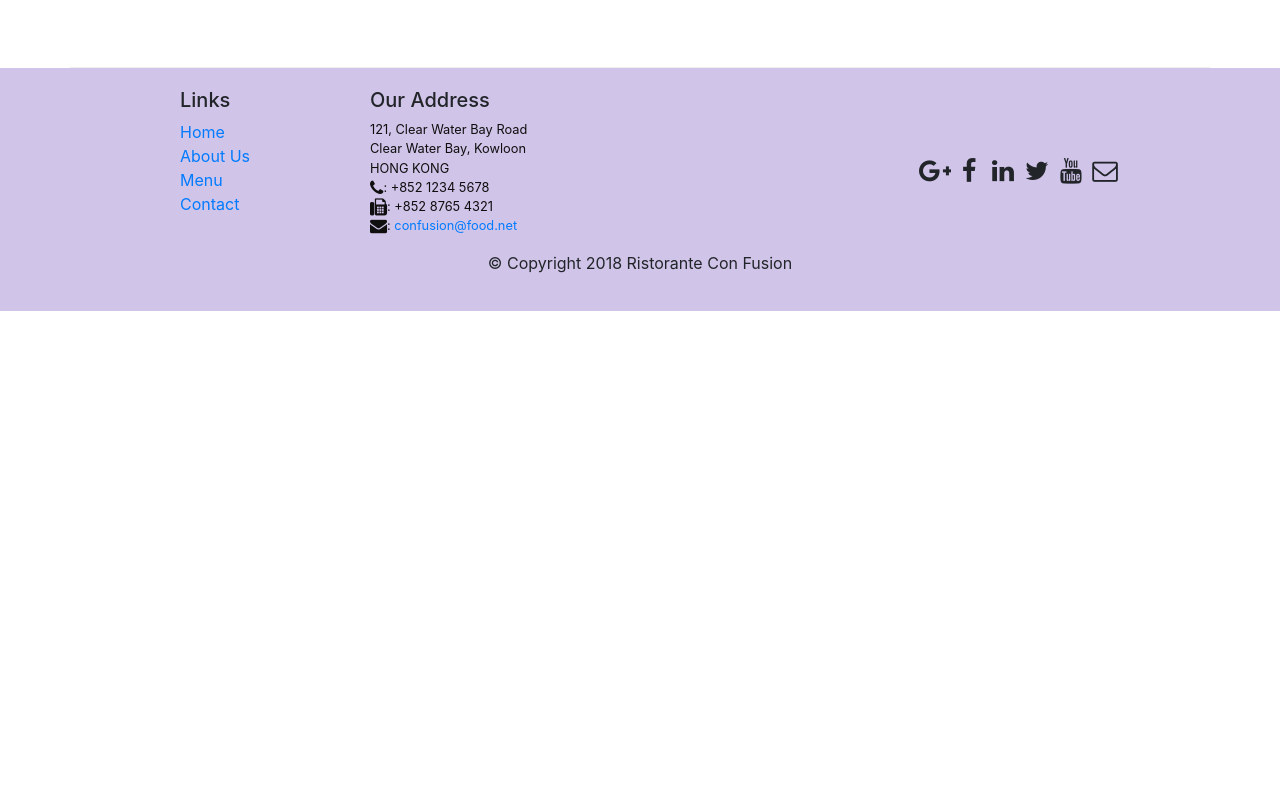
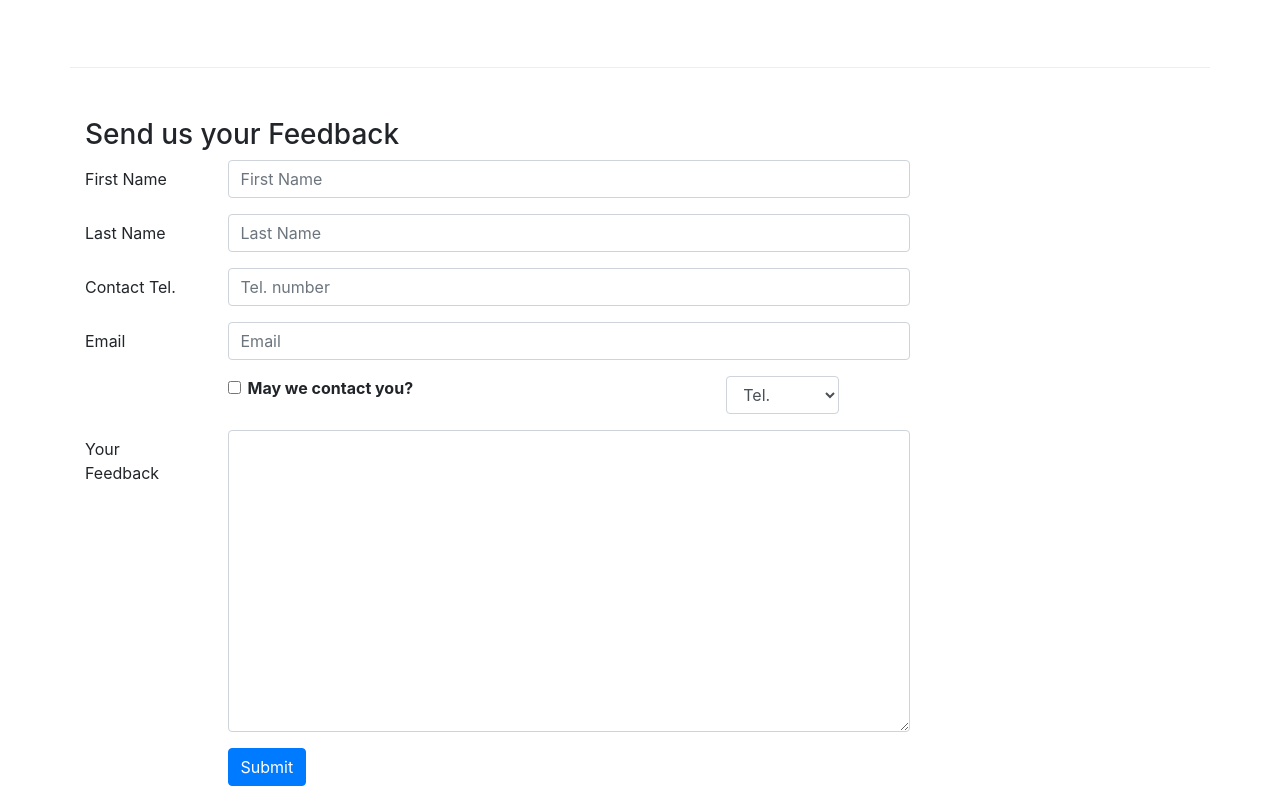
Before and after one commit to Sunilshah-7/Learning-React, a React (Create React App) app: page /contactus in a window 1280 px wide. Shown: the part 824-1620 px from the top of the page. Before the commit the page ends 1135 px from the top, so only its background shows below. Built offline with nearby package versions, Linux system fonts and the light colour scheme.

Commit message:
Controlled Form

```diff
--- a/src/components/ContactComponents.js
+++ b/src/components/ContactComponents.js
@@ -1,7 +1,37 @@
-import React from 'react';
+import React,{Component} from 'react';
 import {Link} from 'react-router-dom';
-import {Breadcrumb,BreadcrumbItem} from 'reactstrap';
-function Contact(props) {
+import {Breadcrumb,BreadcrumbItem,Button,Form,FormGroup,Label,Input,Col} from 'reactstrap';
+
+class Contact extends Component {
+    constructor(props){
+        super(props);
+
+        this.state={
+            firstname : '',
+            lastname : '',
+            telnum : '',
+            email : '',
+            agree: false,
+            contactType : 'Tel.',
+            message : ''
+        }
+        this.handleSubmit=this.handleSubmit.bind(this);
+        this.handleInputChange=this.handleInputChange.bind(this);
+    }
+    handleInputChange(event){
+        const target = event.target;
+        const value = target.type === 'checkbox' ? target.checked : target.value;
+        const name= target.name;
+        this.setState({
+            [name] : value
+        });
+    }
+    handleSubmit(event) {
+        console.log('Current State is: ' + JSON.stringify(this.state));
+        alert('Current State is: ' + JSON.stringify(this.state));
+        event.preventDefault();
+    }
+    render(){
         return(
             <div className="container">
                 <div className="row">
@@ -40,8 +70,87 @@
                         </div>
                     </div>
                 </div>
+                <div className="row row-content">
+                    <div className="col-12">
+                        <h3>Send us your Feedback</h3>
+                    </div>
+                    <div className="col-12 col-md-9 ">
+                        <Form onSubmit={this.handleSubmit}>
+                        <FormGroup row>
+                            <Label htmlFor="firstname" md={2}>First Name</Label>
+                            <Col md={10}>
+                                <Input type="text" id="firstname" name="firstname"
+                                    placeholder="First Name"
+                                    value={this.state.firstname}
+                                    onChange={this.handleInputChange} />
+                            </Col>
+                        </FormGroup>
+                        <FormGroup row>
+                            <Label htmlFor="lastname" md={2}>Last Name</Label>
+                            <Col md={10}>
+                                <Input type="text" id="lastname" name="lastname"
+                                    placeholder="Last Name"
+                                    value={this.state.lastname}
+                                    onChange={this.handleInputChange} />
+                            </Col>
+                        </FormGroup>
+                        <FormGroup row>
+                        <Label htmlFor="telnum" md={2}>Contact Tel.</Label>
+                            <Col md={10}>
+                                <Input type="tel" id="telnum" name="telnum"
+                                    placeholder="Tel. number"
+                                    value={this.state.telnum}
+                                    onChange={this.handleInputChange} />
+                            </Col>
+                        </FormGroup>
+                        <FormGroup row>
+                            <Label htmlFor="email" md={2}>Email</Label>
+                            <Col md={10}>
+                                <Input type="email" id="email" name="email"
+                                    placeholder="Email"
+                                    value={this.state.email}
+                                    onChange={this.handleInputChange} />
+                            </Col>
+                        </FormGroup>
+                        <FormGroup row>
+                            <Col md={{size:6,offset:2}}>
+                                <FormGroup check>
+                                    <Label check>
+                                        <Input type="checkbox" name="agree" checked={this.state.agree}
+                                            onChange={this.handleInputChange}/>
+                                        {' '}<strong>May we contact you?</strong>
+                                    </Label>
+                                </FormGroup>
+                            </Col>
+                            <Col md={{size:2,offset:1}}>
+                                <Input type="select" name="contact" value={this.state.contactType}
+                                    onChange={this.handleInputChange}>
+                                    <option>Tel.</option>
+                                    <option>Email</option>
+                                </Input>
+                            </Col>
+                        </FormGroup>
+                        <FormGroup row>
+                            <Label htmlFor="message" md={2}>Your Feedback</Label>
+                            <Col md={10}>
+                                <Input type="textarea" id="message" name="message"
+                                    rows="12"
+                                    value={this.state.message}
+                                    onChange={this.handleInputChange}
+                                />
+                            </Col>
+                        </FormGroup>
+                        <FormGroup row>
+                            <Col md={{size:10,offset:2}}>
+                                <Button type="submit" color="primary">Submit</Button>
+                            </Col>
+                        </FormGroup>
+                        </Form>
+                    </div>
+                </div>
             </div>
         );
     }
+}
 
 export default Contact;
```
Lines whose indentation alone changed are shown as unchanged.
